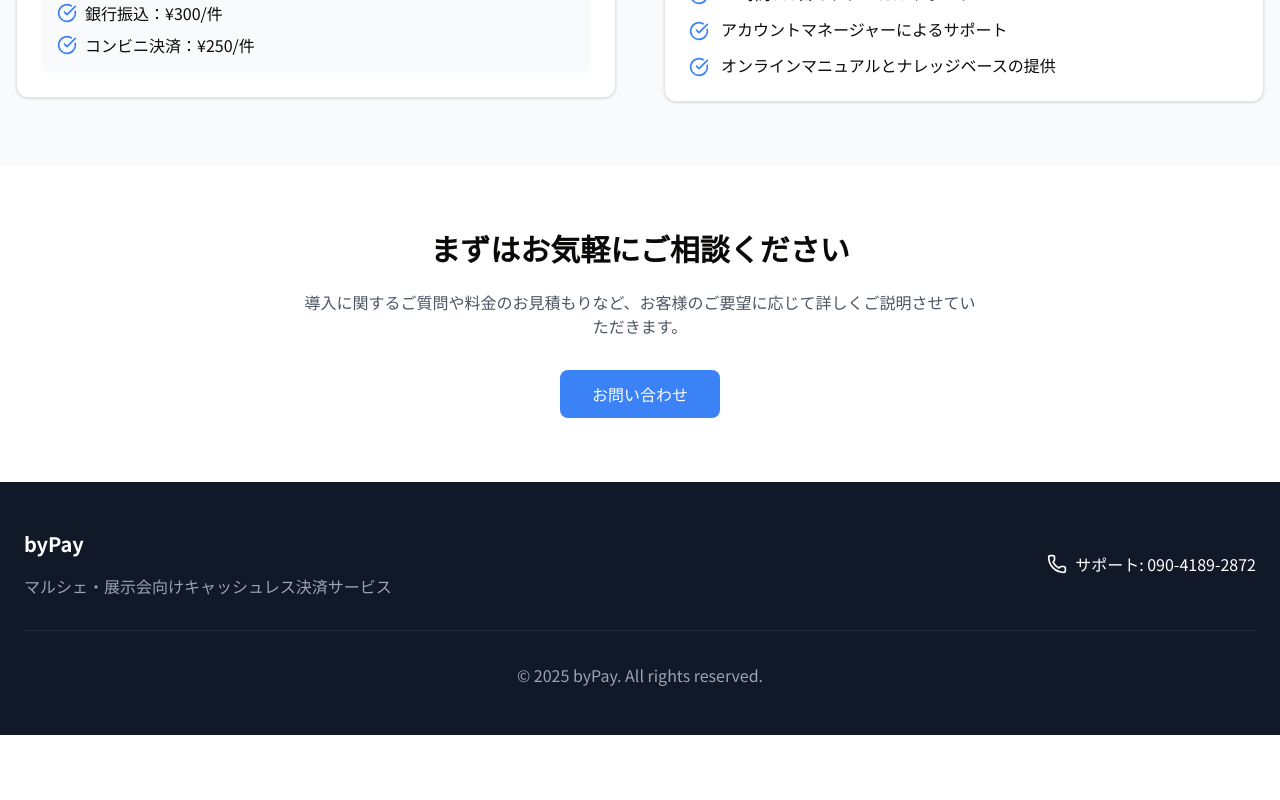
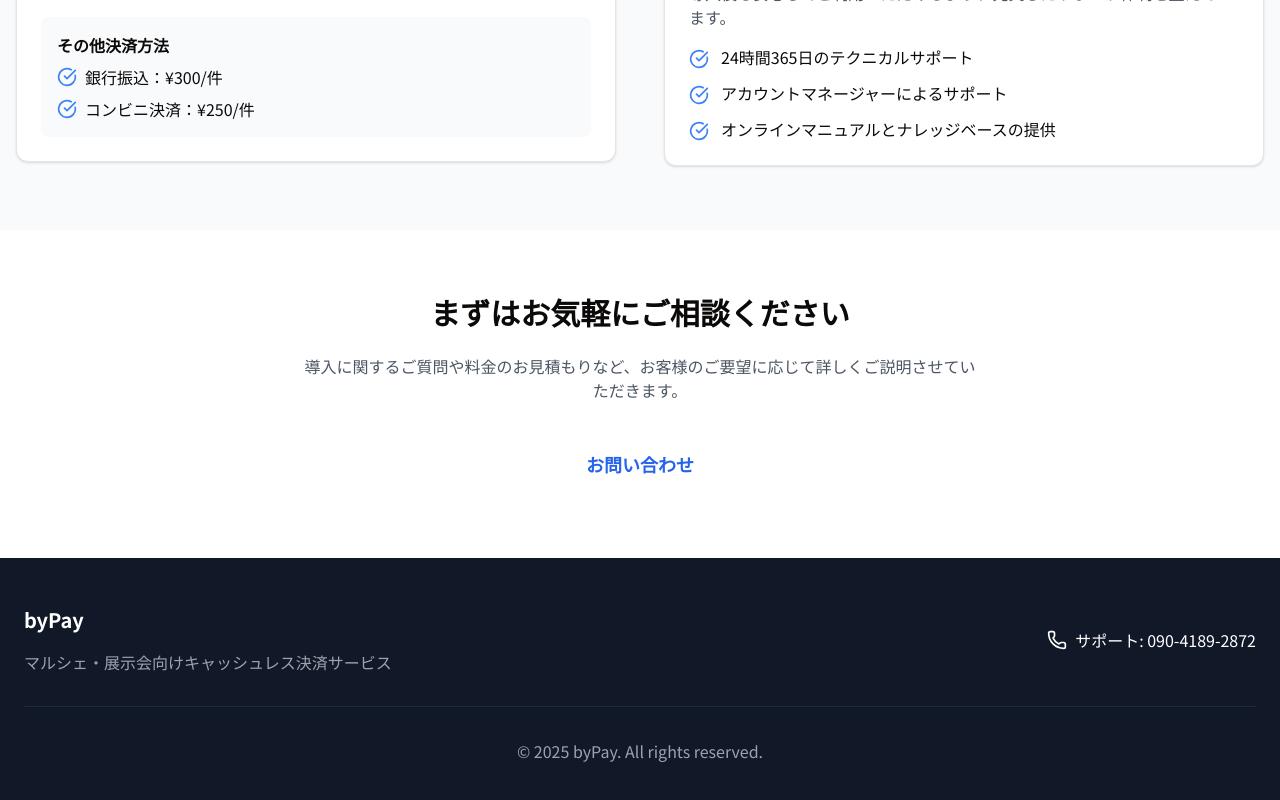
Before and after one commit to bbbyk105/byPay, a Next.js app: page /price in a window 1280 px wide. Shown: the part 810-1610 px from the top of the page. Before the commit the page ends 1545 px from the top, so only its background shows below. Built offline with nearby package versions, Linux system fonts and the light colour scheme.

Commit message:
お問い合わせボタンの作成

```diff
--- a/app/price/page.tsx
+++ b/app/price/page.tsx
@@ -1,3 +1,4 @@
+"use client";
 import React from "react";
 import {
   CheckCircle,
@@ -8,14 +9,17 @@ import {
   Shield,
 } from "lucide-react";
 import { Card, CardHeader, CardTitle, CardContent } from "@/components/ui/card";
+import SlideButton from "@/components/slide-button";
+import useNavigate from "@/hooks/router";
 
 const PricingDetail = () => {
+  const { goTo } = useNavigate();
   return (
     <div className="min-h-screen bg-gray-50">
       {/* ヘッダーセクション */}
       <section className="pt-16 pb-12 bg-white">
         <div className="container mx-auto px-4">
-          <h1 className="text-4xl font-bold text-center mb-6">
+          <h1 className="text-4xl font-bold text-center mb-6 mt-16">
             料金プラン詳細
           </h1>
           <p className="text-gray-600 text-center max-w-2xl mx-auto">
@@ -187,9 +191,13 @@ const PricingDetail = () => {
           <p className="text-gray-600 mb-8 max-w-2xl mx-auto">
             導入に関するご質問や料金のお見積もりなど、お客様のご要望に応じて詳しくご説明させていただきます。
           </p>
-          <button className="bg-blue-500 text-white px-8 py-3 rounded-lg hover:bg-blue-600 transition-colors">
-            お問い合わせ
-          </button>
+          <div className="flex justify-center">
+            <SlideButton
+              onClick={() => goTo("/contact")}
+              label="お問い合わせ"
+              className="flex items-center"
+            />
+          </div>
         </div>
       </section>
     </div>
```
